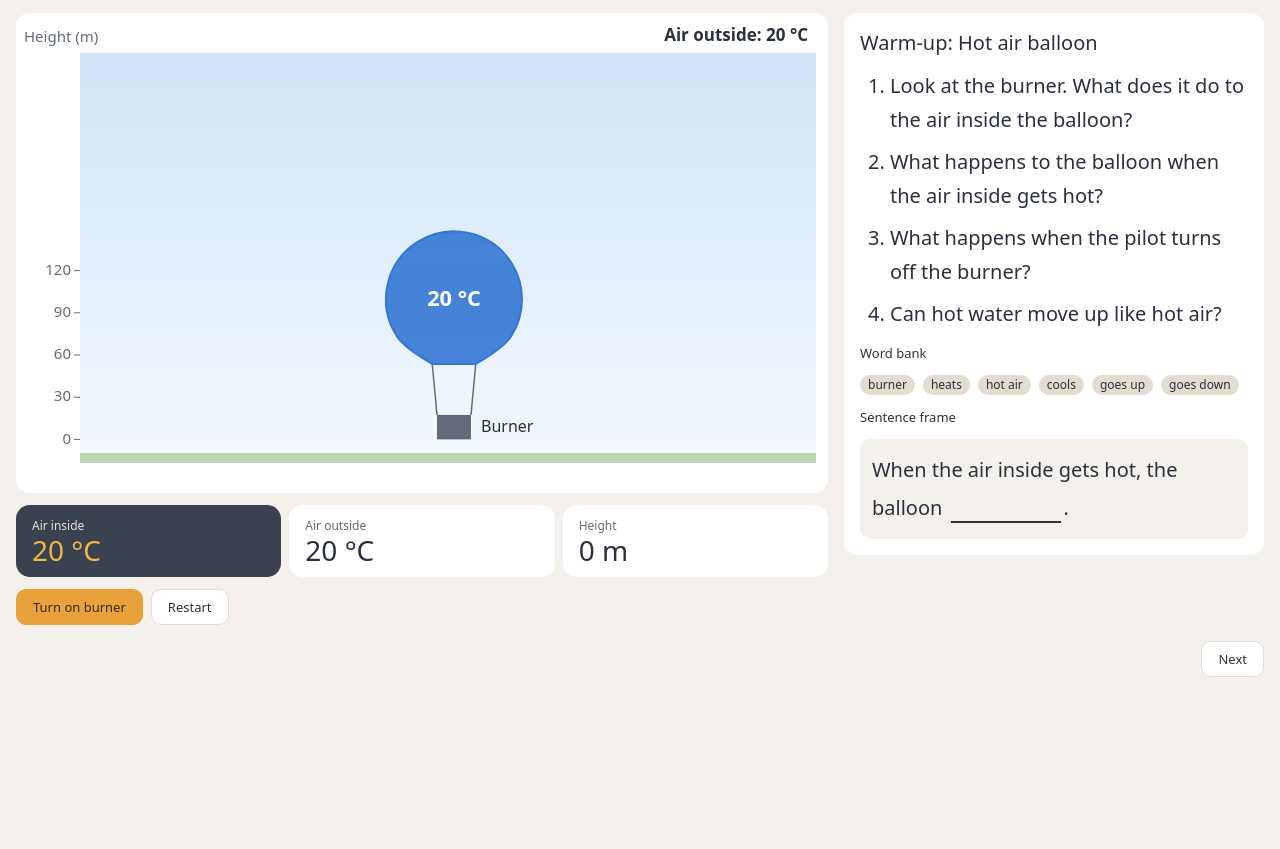
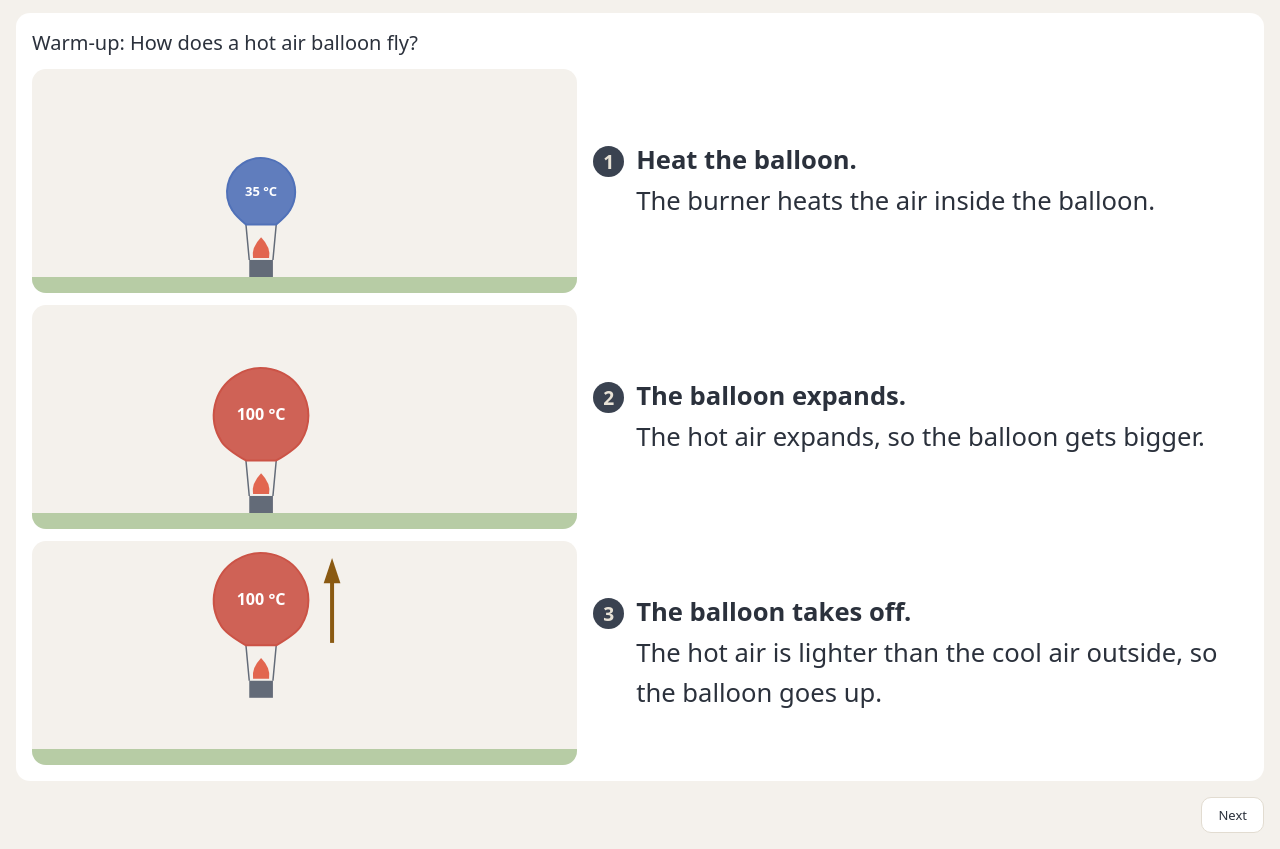
Before and after one commit to nekowaneko/prepare-teach, a plain HTML site: page drafts/convection/index.html in a window 1280 px wide. Shown: the part 55-904 px from the top of the page. Before the commit the page ends 800 px from the top, so only its background shows below. Drawn offline with Linux system fonts and the light colour scheme.

Commit message:
#5 第 3 輪：熱氣球拆成三步、每句各自顯示答案、模板沿用第 2 頁句型
- 第 1 頁改成老師念的三個步驟（加熱氣球、氣球膨脹、氣球起飛），每步圖在左、英文在右，拿掉提問與按鈕
- 第 2 頁每句句型各自有顯示答案按鈕，拿掉一鍵全部顯示；字詞庫字體加大 2px
- 第 3 頁拿掉 Identification，每步保留「X is the first step.」，後面接第 2 頁同一步的句型

Co-Authored-By: Claude Opus 5.5 <noreply@anthropic.com>

```diff
--- a/drafts/convection/index.html
+++ b/drafts/convection/index.html
@@ -24,7 +24,7 @@
   .canvas-wrap { background: var(--surface-card); border-radius: var(--radius-lg); overflow: hidden; }
   canvas { display: block; width: 100%; }
   #cv, #cvC { height: clamp(460px, 64vh, 720px); }
-  #cvB { height: clamp(400px, 60vh, 640px); }
+  .cvB { height: clamp(220px, 28vh, 300px); }
   .readouts { grid-template-columns: repeat(4, minmax(0, 1fr)); }
   .readouts.three { grid-template-columns: repeat(3, minmax(0, 1fr)); }
   .readouts .sl-card-value { font-size: clamp(18px, 2.2vw, 28px); }
@@ -32,19 +32,27 @@
   .sheet { background: var(--surface-card); border-radius: var(--radius-lg); padding: var(--space-4); display: grid; gap: var(--space-3); align-content: start; min-width: 0; }
   .sheet h2, .sheet h3, .sheet p { margin: 0; }
   .bank { display: flex; flex-wrap: wrap; gap: var(--space-2); }
-  .qs { margin: 0; padding-left: 1.5em; display: grid; gap: var(--space-2); font-size: 20px; line-height: 1.7; }
-  .frame { font-size: 20px; line-height: 1.9; padding: var(--space-3); border-radius: var(--radius-md); background: var(--surface-page); }
+  .bank .sl-badge { font-size: 14px; line-height: 22px; } /* 老師要求：比預設大 2px */
+
+  /* 第 1 頁：熱氣球三個步驟，圖在左、英文在右 */
+  .bsteps { display: grid; gap: var(--space-3); }
+  .bstep { display: grid; grid-template-columns: minmax(0, 1fr) minmax(0, 1.2fr); gap: var(--space-4); align-items: center; }
+  .bstep .canvas-wrap { background: var(--surface-page); }
+  .btext { display: flex; gap: var(--space-3); align-items: baseline; font-size: clamp(20px, 2vw, 26px); line-height: 1.6; }
+  .btext h3 { margin: 0; font-size: inherit; }
+  .btext p { margin: 0; }
 
   /* 第 2 頁：句型 */
   .sents { display: grid; gap: var(--space-2); }
-  .sent { font: inherit; color: var(--ink); text-align: left; cursor: pointer; display: grid; gap: var(--space-1);
-    background: var(--surface-page); border: 2px solid transparent; border-radius: var(--radius-lg); padding: var(--space-3); font-size: 20px; line-height: 1.9; }
-  .sent:focus-visible { outline: 2px solid var(--focus); outline-offset: 2px; }
+  .sent { display: grid; gap: var(--space-2); background: var(--surface-page); border: 2px solid transparent; border-radius: var(--radius-lg); padding: var(--space-3); }
   .sent[aria-current="true"] { border-color: var(--amber); }
-  .sent .sl-text-caption { color: var(--ink-muted); line-height: 1.4; }
+  .sent-go { font: inherit; color: var(--ink); text-align: left; cursor: pointer; display: grid; gap: var(--space-1); background: none; border: 0; padding: 0; font-size: 20px; line-height: 1.9; }
+  .sent-go:focus-visible { outline: 2px solid var(--focus); outline-offset: 2px; }
+  .sent-go .sl-text-caption { color: var(--ink-muted); line-height: 1.4; }
+  .sent-ans { justify-self: start; }
   .blank { display: inline-block; min-width: 5.5em; border-bottom: 2px solid var(--ink); text-align: center; margin: 0 0.15em; line-height: 1.3; }
   .blank .ans { visibility: hidden; color: var(--success); font-weight: 700; }
-  .show-ans .blank .ans { visibility: visible; }
+  .sent.show-ans .blank .ans { visibility: visible; }
 
   /* 動畫控制板（在動畫下方） */
   .ctrl-row { display: grid; grid-template-columns: repeat(auto-fit, minmax(260px, 1fr)); gap: var(--space-3); }
@@ -56,8 +64,6 @@
 
   /* 第 3 頁：循環模板 */
   .tpl { display: grid; gap: var(--space-3); font-size: clamp(19px, 1.9vw, 24px); line-height: 1.9; }
-  .tpl-row { display: grid; grid-template-columns: 8.5em minmax(0, 1fr); gap: var(--space-3); align-items: start; }
-  .tpl-stage { font-size: 15px; line-height: 2.6; color: var(--ink-muted); }
   .tpl-lines { display: grid; gap: var(--space-2); }
   .tpl-line { display: flex; gap: var(--space-2); align-items: baseline; }
   .num { flex: none; display: inline-grid; place-items: center; width: 1.6em; height: 1.6em; border-radius: var(--radius-pill); background: var(--surface-slate); color: var(--on-slate); font-size: 0.75em; font-weight: 700; line-height: 1; }
@@ -73,12 +79,11 @@
   }
   @media (max-width: 560px) {
     #cv, #cvC { height: 520px; }
-    #cvB { height: 420px; }
+    .bstep { grid-template-columns: minmax(0, 1fr); gap: var(--space-2); }
+    .cvB { height: 220px; }
     .readouts { grid-template-columns: repeat(2, minmax(0, 1fr)); }
     .readouts.three { grid-template-columns: repeat(3, minmax(0, 1fr)); }
-    .qs, .frame, .sent { font-size: 18px; }
-    .tpl-row { grid-template-columns: minmax(0, 1fr); gap: 0; }
-    .tpl-stage { line-height: 1.6; }
+    .sent-go { font-size: 18px; }
   }
 </style>
 </head>
@@ -98,38 +103,25 @@
   </div>
 </header>
 
-<!-- 第 1 頁：熱氣球引起動機 -->
+<!-- 第 1 頁：熱氣球引起動機（老師念），三個步驟 -->
 <main class="page" id="page1" data-page="1">
-  <div class="duo">
-    <section class="stage" aria-label="熱氣球">
-      <div class="canvas-wrap"><canvas id="cvB" aria-label="熱氣球：打開燃燒器時氣球裡的空氣變熱，氣球上升"></canvas></div>
-      <div class="sl-bento readouts three">
-        <div class="sl-card sl-card-slate"><div class="sl-card-label" data-t="bIn">氣球裡的空氣</div><div class="sl-card-value" id="bvIn">—</div></div>
-        <div class="sl-card"><div class="sl-card-label" data-t="bOut">外面的空氣</div><div class="sl-card-value" id="bvOut">—</div></div>
-        <div class="sl-card"><div class="sl-card-label" data-t="bH">高度</div><div class="sl-card-value" id="bvH">—</div></div>
+  <section class="sheet" aria-label="Hot air balloon">
+    <h2 class="sl-text-title">Warm-up: How does a hot air balloon fly?</h2>
+    <div class="bsteps">
+      <div class="bstep">
+        <div class="canvas-wrap"><canvas class="cvB" data-step="0" aria-label="燃燒器加熱氣球裡的空氣"></canvas></div>
+        <div class="btext"><span class="num">1</span><div><h3>Heat the balloon.</h3><p>The burner heats the air inside the balloon.</p></div></div>
       </div>
-      <div class="seg">
-        <button class="sl-btn sl-btn-primary" type="button" id="btnBurner" data-t="burnerOn">打開燃燒器</button>
-        <button class="sl-btn" type="button" id="btnBReset" data-t="reset">從頭開始</button>
+      <div class="bstep">
+        <div class="canvas-wrap"><canvas class="cvB" data-step="1" aria-label="氣球裡的空氣變熱膨脹，氣球變大"></canvas></div>
+        <div class="btext"><span class="num">2</span><div><h3>The balloon expands.</h3><p>The hot air expands, so the balloon gets bigger.</p></div></div>
       </div>
-    </section>
-    <section class="sheet" aria-label="Warm-up questions">
-      <h2 class="sl-text-title">Warm-up: Hot air balloon</h2>
-      <ol class="qs">
-        <li>Look at the burner. What does it do to the air inside the balloon?</li>
-        <li>What happens to the balloon when the air inside gets hot?</li>
-        <li>What happens when the pilot turns off the burner?</li>
-        <li>Can hot water move up like hot air?</li>
-      </ol>
-      <h3 class="sl-text-label">Word bank</h3>
-      <div class="bank">
-        <span class="sl-badge">burner</span><span class="sl-badge">heats</span><span class="sl-badge">hot air</span>
-        <span class="sl-badge">cools</span><span class="sl-badge">goes up</span><span class="sl-badge">goes down</span>
+      <div class="bstep">
+        <div class="canvas-wrap"><canvas class="cvB" data-step="2" aria-label="熱空氣比外面的冷空氣輕，氣球起飛"></canvas></div>
+        <div class="btext"><span class="num">3</span><div><h3>The balloon takes off.</h3><p>The hot air is lighter than the cool air outside, so the balloon goes up.</p></div></div>
       </div>
-      <h3 class="sl-text-label">Sentence frame</h3>
-      <p class="frame">When the air inside gets hot, the balloon <span class="blank"><span class="ans">goes up</span></span>.</p>
-    </section>
-  </div>
+    </div>
+  </section>
   <div class="pager"><span></span><button class="sl-btn" type="button" data-go="2" data-t="next">下一頁</button></div>
 </main>
 
@@ -145,7 +137,7 @@
         <div class="sl-card"><div class="sl-card-label" data-t="rDiff">和周圍比</div><div class="sl-card-value" id="rvD">—</div></div>
       </div>
     </section>
-    <section class="sheet" aria-label="Sentence patterns" id="sentSheet">
+    <section class="sheet" aria-label="Sentence patterns">
       <h2 class="sl-text-title">How does the water move?</h2>
       <h3 class="sl-text-label">Word bank</h3>
       <div class="bank">
@@ -153,7 +145,6 @@
         <span class="sl-badge">smaller</span><span class="sl-badge">rises</span><span class="sl-badge">sinks</span>
       </div>
       <div class="sents" id="sents"></div>
-      <div class="seg"><button class="sl-btn" type="button" id="btnAns" data-t="showAns">顯示答案</button></div>
       <p class="note sl-text-caption" data-t="sentNote">按句子會讓動畫停在那一步。</p>
     </section>
   </div>
@@ -230,7 +221,7 @@
       back: 'Home', title: 'Convection', draft: 'Draft', p1: '1 Hot air balloon', p2: '2 Animation and sentences', p3: '3 Cycle template', prev: 'Back', next: 'Next',
       bIn: 'Air inside', bOut: 'Air outside', bH: 'Height', burnerOn: 'Turn on burner', burnerOff: 'Turn off burner',
       rHeight: 'Height', rParcel: 'Water blob', rAmb: 'Water around', rDiff: 'Compared',
-      showAns: 'Show answers', hideAns: 'Hide answers', sentNote: 'Tap a sentence to stop the animation at that step.', hideKeys: 'Hide key words', showKeys: 'Show key words',
+      showAns: 'Show answer', hideAns: 'Hide answer', sentNote: 'Tap a sentence to stop the animation at that step.', hideKeys: 'Hide key words', showKeys: 'Show key words',
       play: 'Play', pause: 'Pause', resume: 'Play', reset: 'Restart', slow: 'Slow', mid: 'Normal', fast: 'Fast',
       jump: 'Stop at', jBottom: 'Bottom', jUp: 'Rising', jTop: 'Top', jDown: 'Sinking', jumpNote: 'Pauses at that point so you can ask questions.',
       show: 'Show', cIso: 'Environment isotherms', cPath: 'Loop path', cTrail: 'Footprints (temperature and size)', cCmp: 'Compare with the same mass of water around', cWords: 'Process words',
@@ -246,7 +237,7 @@
     document.documentElement.lang = lang === 'zh' ? 'zh-Hant-TW' : 'en'
     document.querySelectorAll('[data-t]').forEach((el) => { const v = T[lang][el.dataset.t]; if (typeof v === 'string') el.textContent = v })
     document.title = t('title')
-    syncPlay(); syncBurner(); syncAns(); syncKeys()
+    syncPlay(); syncAns(); syncKeys()
   }
 
   // ---------- 熱對流物理設定 ----------
@@ -319,13 +310,14 @@
   // ---------- 狀態 ----------
   const S = { s: 0.02, playing: true, speed: 1, laps: 0, start: 0.02 }
   const LAP_SEC = 16
-  // 熱氣球：外面 20 °C；裡面超過 60 °C 才上升（浮力大於重量）
-  const BAL = { on: false, Tin: 20, h: 0, Tout: 20, Tlift: 60, Hmax: 120 }
+  // 熱氣球三個步驟的畫面：裡面空氣溫度、氣球大小、離地高度（0～1）
+  const BSTEPS = [{ Tin: 35, scale: 0.72, h: 0 }, { Tin: 100, scale: 1, h: 0 }, { Tin: 100, scale: 1, h: 1 }]
   let page = 1
 
   // ---------- 畫布：三張畫布共用同一組繪圖函式 ----------
-  const V = { main: { cv: document.getElementById('cv') }, cyc: { cv: document.getElementById('cvC') }, bal: { cv: document.getElementById('cvB') } }
-  Object.values(V).forEach((v) => { v.ctx = v.cv.getContext('2d'); v.G = {} })
+  const V = { main: { cv: document.getElementById('cv') }, cyc: { cv: document.getElementById('cvC') } }
+  const VB = [...document.querySelectorAll('.cvB')].map((cv) => ({ cv }))
+  ;[...Object.values(V), ...VB].forEach((v) => { v.ctx = v.cv.getContext('2d'); v.G = {} })
   let cv, ctx, G
   const use = (v) => { cv = v.cv; ctx = v.ctx; G = v.G }
   let C = {}
@@ -347,7 +339,7 @@
     G.r0 = Math.max(16, Math.min(44, Math.min(G.sx, G.sy) * 6.5))
   }
   function layoutVisible () {
-    const list = page === 1 ? [V.bal] : page === 2 ? [V.main] : [V.cyc]
+    const list = page === 1 ? VB : page === 2 ? [V.main] : [V.cyc]
     list.forEach((v) => { use(v); layout() })
   }
   const px = (x) => G.l + x * G.sx
@@ -547,58 +539,47 @@
     legend(false)
   }
 
-  // 第 1 頁：熱氣球
-  function drawBalloon (time) {
-    const W = G.W, H = G.H, narrow = G.narrow, f = G.f
+  // 第 1 頁：熱氣球（一個步驟一張圖）
+  function drawBalloon (st, time) {
+    const W = G.W, H = G.H
     ctx.clearRect(0, 0, W, H)
-    const top = 40, ground = H - 40, left = narrow ? 44 : 64
-    // 天空與地面（模擬畫面的物理配色）
-    const sky = ctx.createLinearGradient(0, top, 0, ground)
-    sky.addColorStop(0, 'rgba(90, 160, 230, 0.28)'); sky.addColorStop(1, 'rgba(90, 160, 230, 0.08)')
-    ctx.fillStyle = sky; ctx.fillRect(left, top, W - left - 12, ground - top)
-    ctx.fillStyle = 'rgba(110, 160, 80, 0.45)'; ctx.fillRect(left, ground, W - left - 12, 10)
-    // 高度刻度
-    ctx.fillStyle = C.muted; ctx.strokeStyle = C.muted; ctx.lineWidth = 1; ctx.font = font(f - 2); ctx.textAlign = 'right'; ctx.textBaseline = 'middle'
-    const R0 = Math.min(W * 0.14, (ground - top) * 0.17)
-    const span = ground - top - R0 * 3.4
-    const hy = (h) => ground - R0 * 0.2 - (h / BAL.Hmax) * span
-    for (let h = 0; h <= BAL.Hmax; h += 30) {
-      const y = hy(h) - R0 * 0.2 + R0 * 0.2
-      ctx.beginPath(); ctx.moveTo(left - 6, y); ctx.lineTo(left, y); ctx.stroke()
-      ctx.fillText(String(h), left - 9, y)
-    }
-    ctx.textAlign = 'left'; ctx.textBaseline = 'bottom'
-    ctx.fillText(t('heightM'), narrow ? 4 : 8, top - 8)
-    // 外面空氣溫度
-    ctx.textAlign = 'right'; ctx.fillStyle = C.ink; ctx.font = font(f, 700)
-    ctx.fillText(`${t('outside')}: ${BAL.Tout} °C`, W - 20, top - 8)
-    // 氣球：籃子底部在高度 h
-    const cx = left + (W - left) * 0.5
-    const basketY = hy(BAL.h)
+    const ground = H - 16
+    // 地面（模擬畫面的物理配色）
+    ctx.fillStyle = 'rgba(110, 160, 80, 0.45)'; ctx.fillRect(0, ground, W, 16)
+    // 氣球全高約 3.1 個半徑；留約一個半徑的空間，起飛時才看得出離地
+    const R0 = Math.min(W * 0.16, (H - 30) / 4.1), R = R0 * st.scale
     const bw = R0 * 0.5, bh = R0 * 0.36
+    const total = R * 1.95 + R0 * 0.75 + bh
+    const cx = W * 0.42
+    const basketY = ground - st.h * (ground - 12 - total)
     const neckY = basketY - bh - R0 * 0.75
-    const cy = neckY - R0 * 0.95
+    const cy = neckY - R * 0.95
     // 繩子
     ctx.strokeStyle = C.muted; ctx.lineWidth = 1.5
     ctx.beginPath(); ctx.moveTo(cx - bw / 2, basketY - bh); ctx.lineTo(cx - R0 * 0.32, neckY); ctx.moveTo(cx + bw / 2, basketY - bh); ctx.lineTo(cx + R0 * 0.32, neckY); ctx.stroke()
     // 燃燒器火焰
-    if (BAL.on) flames(cx - 10, cx + 10, basketY - bh - 2, R0 * 0.45, time, 1)
+    flames(cx - 10, cx + 10, basketY - bh - 2, R0 * 0.45, time, 1)
     // 球皮
-    ctx.fillStyle = tColor(BAL.Tin, 0.9, 20, 110)
+    const a = Math.PI * 0.18
+    ctx.fillStyle = tColor(st.Tin, 0.9, 20, 110)
     ctx.beginPath()
-    ctx.arc(cx, cy, R0, Math.PI * 0.82, Math.PI * 0.18)
-    ctx.quadraticCurveTo(cx + R0 * 0.75, neckY - R0 * 0.25, cx + R0 * 0.32, neckY)
+    ctx.arc(cx, cy, R, Math.PI - a, a)
+    ctx.quadraticCurveTo(cx + R * 0.75, neckY - R * 0.25, cx + R0 * 0.32, neckY)
     ctx.lineTo(cx - R0 * 0.32, neckY)
-    ctx.quadraticCurveTo(cx - R0 * 0.75, neckY - R0 * 0.25, cx - R0 * Math.cos(Math.PI * 0.18), cy + R0 * Math.sin(Math.PI * 0.18))
+    ctx.quadraticCurveTo(cx - R * 0.75, neckY - R * 0.25, cx - R * Math.cos(a), cy + R * Math.sin(a))
     ctx.closePath(); ctx.fill()
-    ctx.strokeStyle = tColor(BAL.Tin, 1, 20, 110); ctx.lineWidth = 2; ctx.stroke()
-    ctx.fillStyle = '#ffffff'; ctx.font = font(Math.max(14, R0 * 0.32), 700); ctx.textAlign = 'center'; ctx.textBaseline = 'middle'
-    ctx.fillText(`${Math.round(BAL.Tin)} °C`, cx, cy)
+    ctx.strokeStyle = tColor(st.Tin, 1, 20, 110); ctx.lineWidth = 2; ctx.stroke()
+    ctx.fillStyle = '#ffffff'; ctx.font = font(Math.max(13, R * 0.34), 700); ctx.textAlign = 'center'; ctx.textBaseline = 'middle'
+    ctx.fillText(`${st.Tin} °C`, cx, cy)
     // 籃子
     ctx.fillStyle = C.muted; ctx.fillRect(cx - bw / 2, basketY - bh, bw, bh)
-    // 燃燒器標示
-    ctx.fillStyle = C.ink; ctx.font = font(f - 1); ctx.textAlign = 'left'; ctx.textBaseline = 'middle'
-    ctx.fillText(t('burner'), cx + bw / 2 + 10, basketY - bh / 2)
+    // 起飛：往上的箭頭
+    if (st.h > 0) {
+      const ax = cx + R0 * 1.5, ay0 = cy + R0 * 0.9, ay1 = cy - R0 * 0.6
+      ctx.strokeStyle = C.amberText; ctx.fillStyle = C.amberText; ctx.lineWidth = 4
+      ctx.beginPath(); ctx.moveTo(ax, ay0); ctx.lineTo(ax, ay1 + 10); ctx.stroke()
+      arrowHead(ax, ay1, -Math.PI / 2, 14)
+    }
   }
 
   // ---------- 第 2 頁句型、第 3 頁模板 ----------
@@ -610,35 +591,29 @@
     'The water blob sinks because it is {smaller} than the water around it.'
   ]
   const esc = (s) => s.replace(/[&<>"]/g, (c) => ({ '&': '&amp;', '<': '&lt;', '>': '&gt;', '"': '&quot;' }[c]))
+  // 每一步各自有「顯示答案」；按句子本身會讓動畫停在那一步
   document.getElementById('sents').innerHTML = SENT.map((s, i) =>
-    `<button type="button" class="sent" data-jump="${STEPS[i]}" aria-current="false"><span class="sl-text-caption">Step ${i + 1}</span>` +
-    `<span>${esc(s).replace(/\{([^}]+)\}/g, '<span class="blank"><span class="ans">$1</span></span>')}</span></button>`).join('')
+    `<div class="sent" aria-current="false"><button type="button" class="sent-go" data-jump="${STEPS[i]}"><span class="sl-text-caption">Step ${i + 1}</span>` +
+    `<span>${esc(s).replace(/\{([^}]+)\}/g, '<span class="blank"><span class="ans">$1</span></span>')}</span></button>` +
+    '<button type="button" class="sl-btn sent-ans"></button></div>').join('')
 
-  // Cyclical：Identification＋Sequence（簡報的兩個階段），[關鍵字] 可以遮住再念一次
+  // Cyclical：每步第一句是「X is the first step.」，後面沿用第 2 頁同一步的句型；[關鍵字] 可以遮住再念一次
+  const STEP_NAMES = ['[Heating] is the first step.', '[Rising] is the second step.', '[Cooling] is the third step.', '[Sinking] is the fourth step.']
   const TPL = [
-    { stage: 'Identification', lines: [["Let's learn about how water moves when we heat it. This is called [convection]."]] },
-    { stage: 'Sequence', lines: [
-      [1, '[Heating] is the first step. The heater heats the water at the bottom. The water gets [warmer] and [bigger].'],
-      [2, '[Rising] is the second step. The warm water is [bigger] than the water around it, so it [rises].'],
-      [3, '[Cooling] is the third step. The water loses heat at the top. It gets [cooler] and [smaller].'],
-      [4, '[Sinking] is the fourth step. The cool water is [smaller] than the water around it, so it [sinks].'],
-      ['Then the convection cycle starts again.']
-    ] }
+    ...SENT.map((s, i) => [i + 1, STEP_NAMES[i] + ' ' + s.replace(/\{/g, '[').replace(/\}/g, ']')]),
+    ['Then the convection cycle starts again.']
   ]
-  document.getElementById('tpl').innerHTML = TPL.map((g) =>
-    `<div class="tpl-row"><div class="tpl-stage">${g.stage}</div><div class="tpl-lines">` +
-    g.lines.map((ln) => {
-      const n = ln.length > 1 ? `<span class="num">${ln[0]}</span>` : ''
-      const text = esc(ln[ln.length - 1]).replace(/\[([^\]]+)\]/g, '<span class="key">$1</span>')
-      return `<div class="tpl-line">${n}<span>${text}</span></div>`
-    }).join('') + '</div></div>').join('')
+  document.getElementById('tpl').innerHTML = '<div class="tpl-lines">' + TPL.map((ln) => {
+    const n = ln.length > 1 ? `<span class="num">${ln[0]}</span>` : ''
+    const text = esc(ln[ln.length - 1]).replace(/\[([^\]]+)\]/g, '<span class="key">$1</span>')
+    return `<div class="tpl-line">${n}<span>${text}</span></div>`
+  }).join('') + '</div>'
 
   // ---------- 控制 ----------
   const chk = { iso: chkIso, path: chkPath, trail: chkTrail, cmp: chkCmp, words: chkWords }
   const rv = { H: rvH, T: rvT, A: rvA, D: rvD }
   function syncPlay () { btnPlay.textContent = S.playing ? t('pause') : t('resume') }
-  function syncBurner () { btnBurner.textContent = BAL.on ? t('burnerOff') : t('burnerOn') }
-  function syncAns () { btnAns.textContent = sentSheet.classList.contains('show-ans') ? t('hideAns') : t('showAns') }
+  function syncAns () { document.querySelectorAll('#sents .sent').forEach((el) => { el.querySelector('.sent-ans').textContent = el.classList.contains('show-ans') ? t('hideAns') : t('showAns') }) }
   function syncKeys () { btnKeys.textContent = tpl.classList.contains('hide-keys') ? t('showKeys') : t('hideKeys') }
   const jumpTo = (k) => { S.s = JUMP[k]; S.playing = false; syncPlay() }
   btnPlay.addEventListener('click', () => { S.playing = !S.playing; syncPlay() })
@@ -649,11 +624,12 @@
     segSpeed.querySelectorAll('[data-speed]').forEach((x) => x.setAttribute('aria-pressed', String(x === b)))
   })
   segJump.addEventListener('click', (e) => { const b = e.target.closest('[data-jump]'); if (b) jumpTo(b.dataset.jump) })
-  sents.addEventListener('click', (e) => { const b = e.target.closest('[data-jump]'); if (b) jumpTo(b.dataset.jump) })
-  btnAns.addEventListener('click', () => { sentSheet.classList.toggle('show-ans'); syncAns() })
+  sents.addEventListener('click', (e) => {
+    const a = e.target.closest('.sent-ans')
+    if (a) { a.closest('.sent').classList.toggle('show-ans'); syncAns(); return }
+    const b = e.target.closest('[data-jump]'); if (b) jumpTo(b.dataset.jump)
+  })
   btnKeys.addEventListener('click', () => { tpl.classList.toggle('hide-keys'); syncKeys() })
-  btnBurner.addEventListener('click', () => { BAL.on = !BAL.on; syncBurner() })
-  btnBReset.addEventListener('click', () => { BAL.on = false; BAL.Tin = BAL.Tout; BAL.h = 0; syncBurner() })
   segLang.addEventListener('click', (e) => {
     const b = e.target.closest('[data-lang]'); if (!b) return
     lang = b.dataset.lang
@@ -680,14 +656,7 @@
     } else if (page === 3) {
       use(V.cyc); if (G.W) drawCycle(time)
     } else {
-      // 燃燒器開著：裡面的空氣升溫到約 110 °C；關掉：慢慢冷回外面的溫度
-      BAL.Tin += (BAL.on ? (110 - BAL.Tin) * 0.35 : (BAL.Tout - BAL.Tin) * 0.12) * dt
-      // 裡面比 60 °C 熱就上升，比較冷就下降（簡化：速度和溫差成正比）
-      BAL.h = Math.max(0, Math.min(BAL.Hmax, BAL.h + (BAL.Tin - BAL.Tlift) * 0.5 * dt))
-      bvIn.textContent = `${Math.round(BAL.Tin)} °C`
-      bvOut.textContent = `${BAL.Tout} °C`
-      bvH.textContent = `${Math.round(BAL.h)} m`
-      use(V.bal); if (G.W) drawBalloon(time)
+      VB.forEach((v, i) => { use(v); if (G.W) drawBalloon(BSTEPS[i], time) })
     }
     requestAnimationFrame(frame)
   }
```
